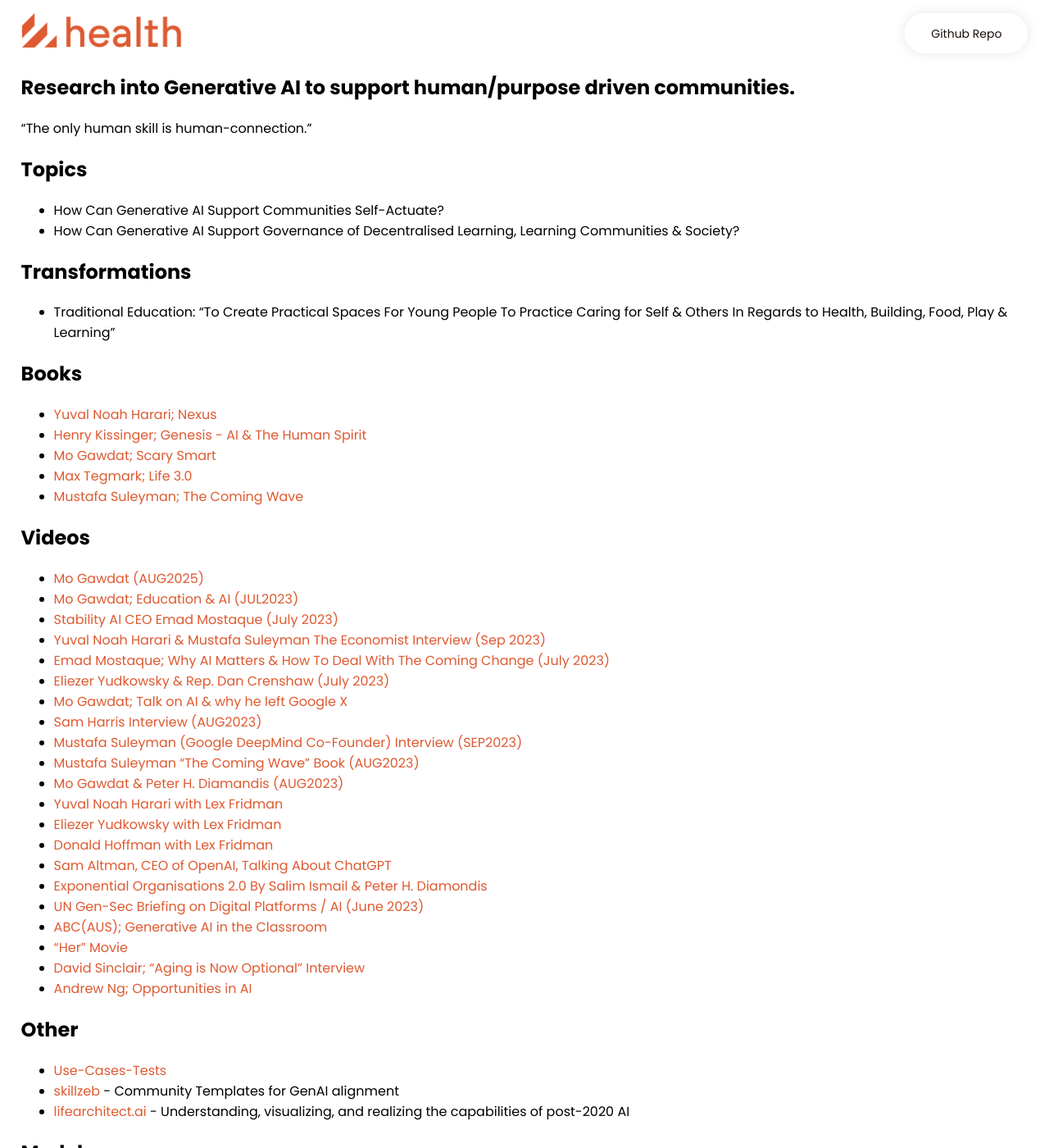
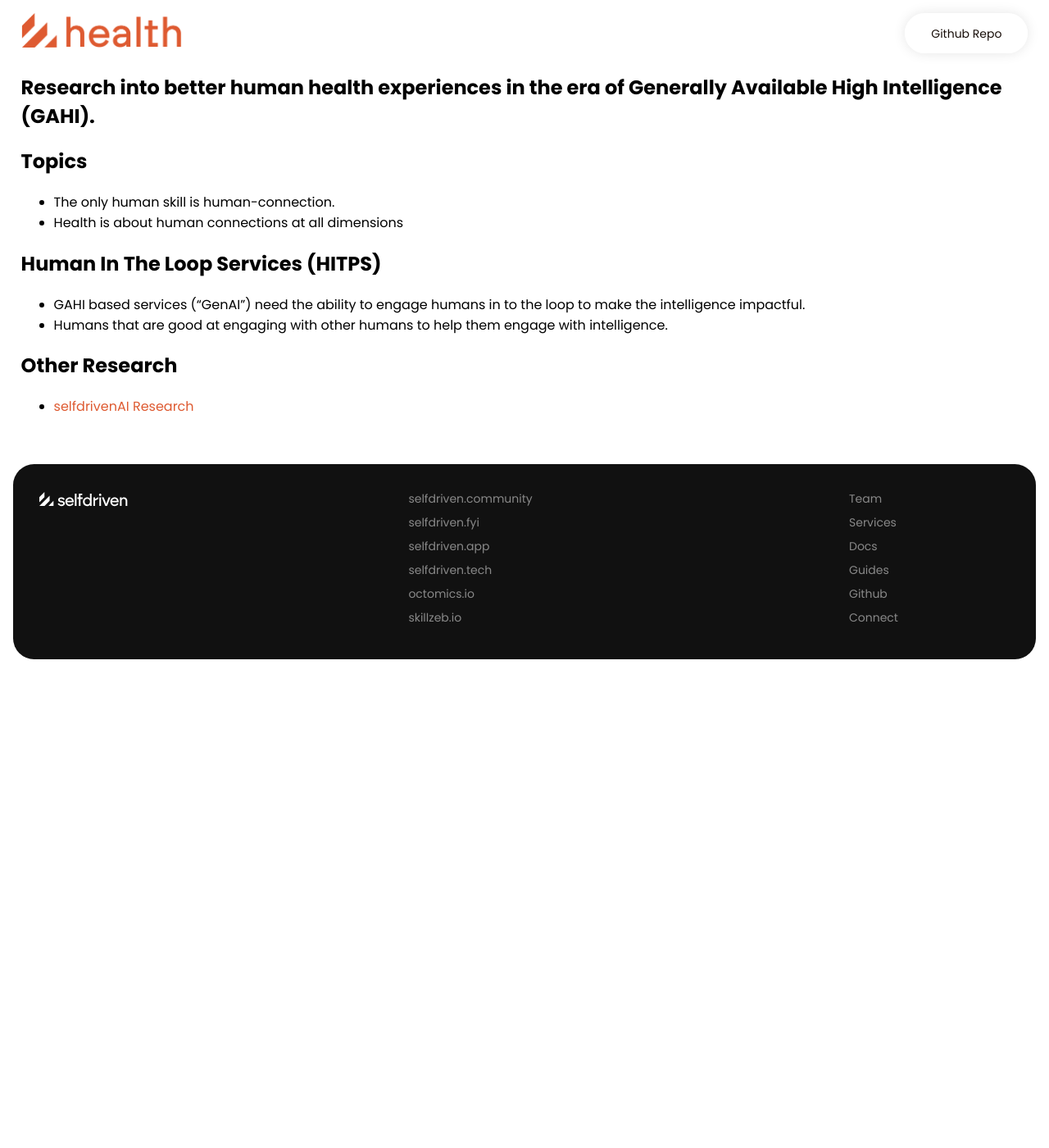
Before and after one commit to selfdriven-foundation/selfdriven-health, a Jekyll site: the page built from docs/pages/research.md, in a window 1280 px wide and 1400 px high. Shown: the whole window at 82% size. Built offline with Jekyll 4.4.1, drawn with Linux system fonts in a browser that asks for light colours; some of the changed text lies outside the part shown.

Commit message:
research

```diff
--- a/docs/pages/research.md
+++ b/docs/pages/research.md
@@ -1,54 +1,19 @@
 ---
 layout: default
-title: Research - selfdrivenAI
+title: Research - selfdriven Health
 permalink: /research/
 ---
 
-## Research into Generative AI to support human/purpose driven communities.
-
-"The only human skill is human-connection."
+## Research into better human health experiences in the era of Generally Available High Intelligence (GAHI).
 
 ## Topics
-- How Can Generative AI Support Communities Self-Actuate?
-- How Can Generative AI Support Governance of Decentralised Learning, Learning Communities & Society?
+- The only human skill is human-connection.
+- Health is about human connections at all dimensions
 
-## Transformations
-- Traditional Education: "To Create Practical Spaces For Young People To Practice Caring for Self & Others In Regards to Health, Building, Food, Play & Learning"
+## Human In The Loop Services (HITPS)
+- GAHI based services ("GenAI") need the ability to engage humans in to the loop to make the intelligence impactful.
+- Humans that are good at engaging with other humans to help them engage with intelligence.
 
-## Books
-- [Yuval Noah Harari; Nexus](https://www.ynharari.com/book/nexus/)
-- [Henry Kissinger; Genesis - AI & The Human Spirit](https://www.hachettebookgroup.com/titles/henry-a-kissinger/genesis/9780316581295/)
-- [Mo Gawdat; Scary Smart](https://www.mogawdat.com/scary-smart)
-- [Max Tegmark; Life 3.0](https://en.wikipedia.org/wiki/Life_3.0)
-- [Mustafa Suleyman; The Coming Wave](https://www.penguin.com.au/books/the-coming-wave-9781529923834)
 
-## Videos
-- [Mo Gawdat (AUG2025)](https://youtu.be/S9a1nLw70p0)
-- [Mo Gawdat; Education & AI (JUL2023)](https://youtu.be/C84SLJhhEpo)
-- [Stability AI CEO Emad Mostaque (July 2023)](https://youtu.be/zXd9ZwU8u5E)
-- [Yuval Noah Harari & Mustafa Suleyman The Economist Interview (Sep 2023)](https://youtu.be/7JkPWHr7sTY?si=gwyxf6PLPZD-awJw)
-- [Emad Mostaque; Why AI Matters & How To Deal With The Coming Change (July 2023)](https://www.youtube.com/watch?v=ciX_iFGyS0M)
-- [Eliezer Yudkowsky & Rep. Dan Crenshaw (July 2023)](https://www.youtube.com/watch?v=uX9xkYDSPKA)
-- [Mo Gawdat; Talk on AI & why he left Google X](https://youtu.be/bk-nQ7HF6k4)
-- [Sam Harris Interview (AUG2023)](https://youtu.be/GmlrEgLGozw)
-- [Mustafa Suleyman (Google DeepMind Co-Founder) Interview (SEP2023)](https://www.youtube.com/watch?v=CTxnLsYHWuI)
-- [Mustafa Suleyman "The Coming Wave" Book (AUG2023)](https://www.the-coming-wave.com)
-- [Mo Gawdat & Peter H. Diamandis (AUG2023)](https://youtu.be/hY8upuGzQBg)
-- [Yuval Noah Harari with Lex Fridman](https://youtu.be/Mde2q7GFCrw)
-- [Eliezer Yudkowsky with Lex Fridman](https://youtu.be/AaTRHFaaPG8)
-- [Donald Hoffman with Lex Fridman](https://youtu.be/reYdQYZ9Rj4)
-- [Sam Altman, CEO of OpenAI, Talking About ChatGPT](https://www.youtube.com/watch?v=L_Guz73e6fw)
-- [Exponential Organisations 2.0 By Salim Ismail & Peter H. Diamondis](https://openexo.com/book)
-- [UN Gen-Sec Briefing on Digital Platforms / AI (June 2023)](https://www.youtube.com/watch?v=ktFF2dSH3oU)
-- [ABC(AUS); Generative AI in the Classroom](https://www.youtube.com/watch?v=eCa-JCr0v9c)
-- ["Her" Movie](https://www.imdb.com/title/tt1798709/)
-- [David Sinclair; "Aging is Now Optional" Interview](https://youtu.be/Jk_GcwkfJGs?si=_W0ckiK71ZosuNrs)
-- [Andrew Ng; Opportunities in AI](https://www.youtube.com/watch?v=5p248yoa3oE)
-
-## Other
-- [Use-Cases-Tests](https://github.com/selfdriven-foundation/selfdriven-ai/tree/main/research/use-case-tests)
-- [skillzeb](https://skillseb.io) - Community Templates for GenAI alignment
-- [lifearchitect.ai](https://lifearchitect.ai) - Understanding, visualizing, and realizing the capabilities of post-2020 AI
-
-## Models
-- [Hierarchical Reasoning Model](https://github.com/sapientinc/HRM)
+## Other Research
+- [selfdrivenAI Research](https://selfdriven.ai/research)
```
Also changed, not shown: docs/index.md (+3 -0 lines), docs/pages/tech.md (deleted, +0 -36 lines).
